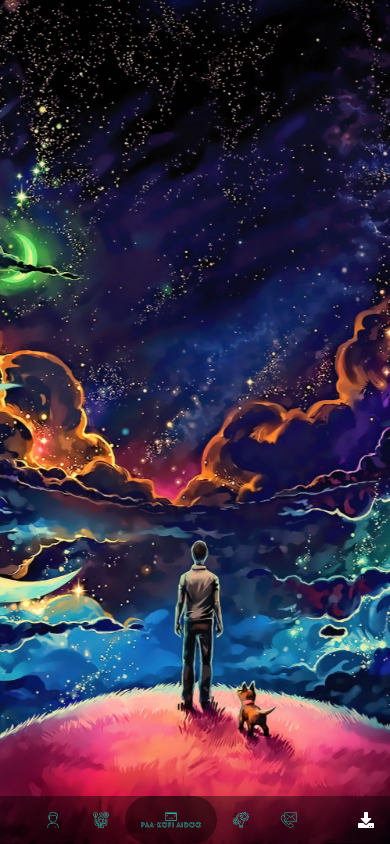
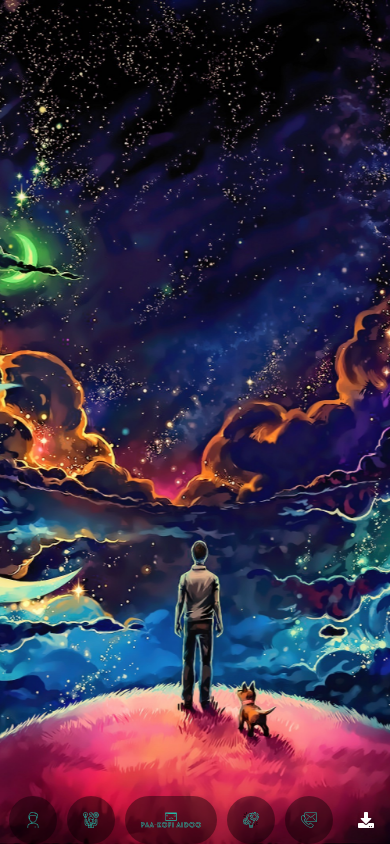
Before and after one commit to paakofiaidoo/Portfolio, a Next.js app: page / in a window 390 px wide. Built offline with nearby package versions, Linux system fonts and the light colour scheme.

Commit message:
modified nav to look more mobile icon

```diff
--- a/styles/Nav.module.scss
+++ b/styles/Nav.module.scss
@@ -40,6 +40,7 @@
     }
   }
   @media screen and (max-width: 680px) {
+    background-color: transparent;
     a {
       display: none;
     }
@@ -47,11 +48,12 @@
       justify-content: center;
       margin: auto;
       li {
+        width: auto;
+        background-color: rgba(#000, 0.4);
+        border-radius: 3rem;
+        margin: 5px;
         &:nth-child(1) {
           order: 3;
-          width: auto;
-          background-color: rgba(#000, 0.4);
-          border-radius: 3rem;
         }
         &:nth-child(2) {
           order: 1;
```
